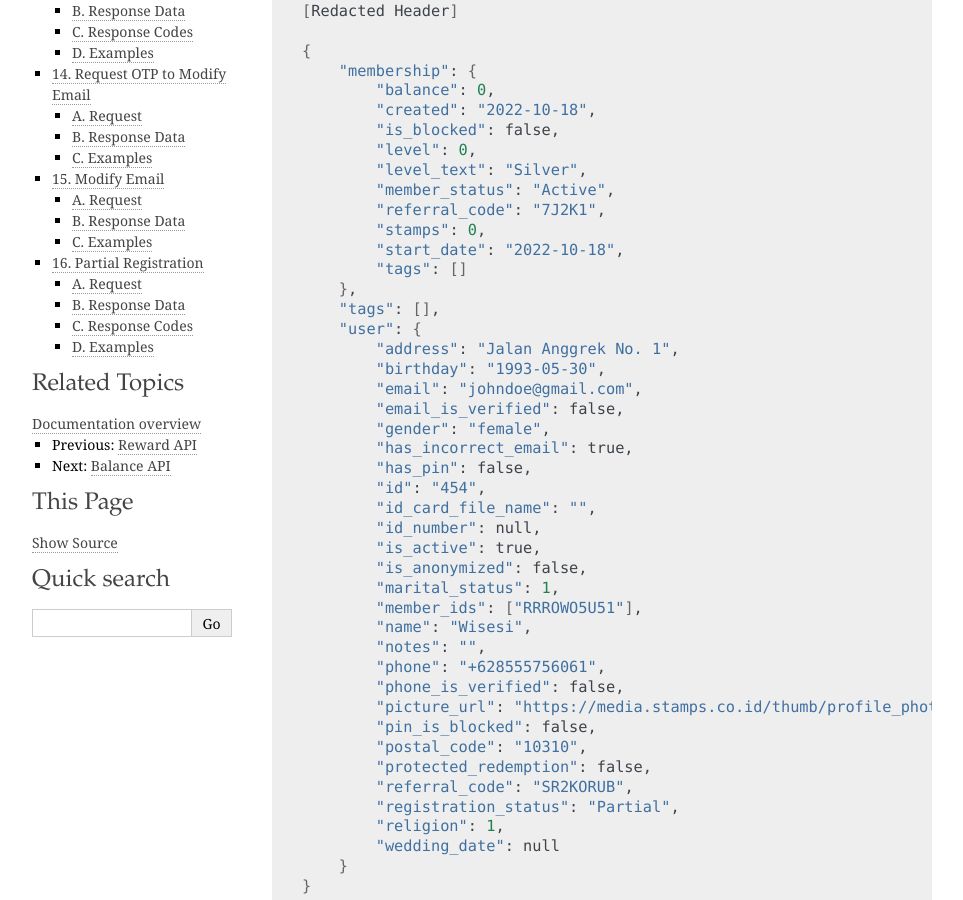
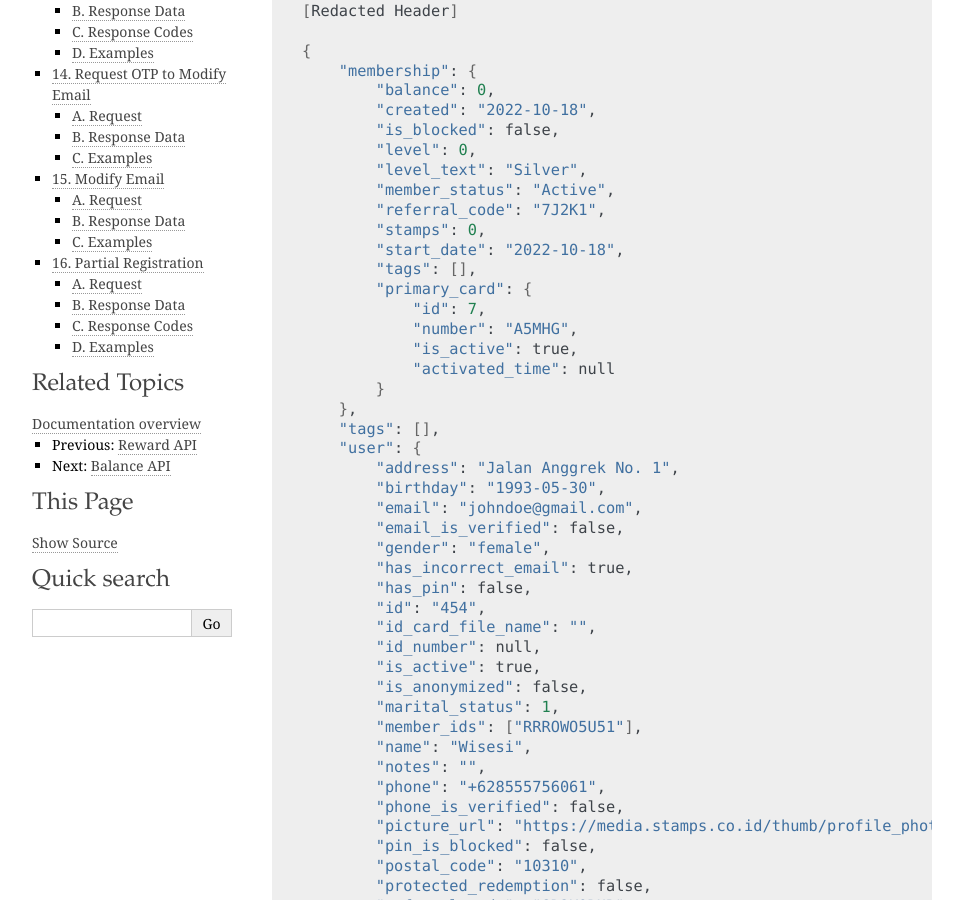
Before and after one commit to ui/stamps-api-docs, a Sphinx documentation site: the page built from source/customer_api.rst, in a window 1280 px wide and 900 px high, scrolled down 1522 px. Shown: the whole window, without its empty margins (148-1111 px from the left). Built offline with Sphinx 7.4.7, drawn with Linux system fonts in a browser that asks for light colours; some of the changed text lies outside the part shown.

Commit message:
Update response example

```diff
--- a/source/customer_api.rst
+++ b/source/customer_api.rst
@@ -88,7 +88,13 @@ On a successful API call:
             "referral_code": "7J2K1",
             "stamps": 0,
             "start_date": "2022-10-18",
-            "tags": []
+            "tags": [],
+            "primary_card": {
+                "id": 7,
+                "number": "A5MHG",
+                "is_active": true,
+                "activated_time": null
+            }
         },
         "tags": [],
         "user": {
@@ -1624,7 +1630,13 @@ A successful API call:
             "is_blocked": false,
             "referral_code": "7LXJ7",
             "start_date": "2022-09-16",
-            "created": "2022-09-16"
+            "created": "2022-09-16",
+            "primary_card": {
+                "id": 7,
+                "number": "A5MHG",
+                "is_active": true,
+                "activated_time": null
+            }
         },
         "user": {
             "id": 140,
```
